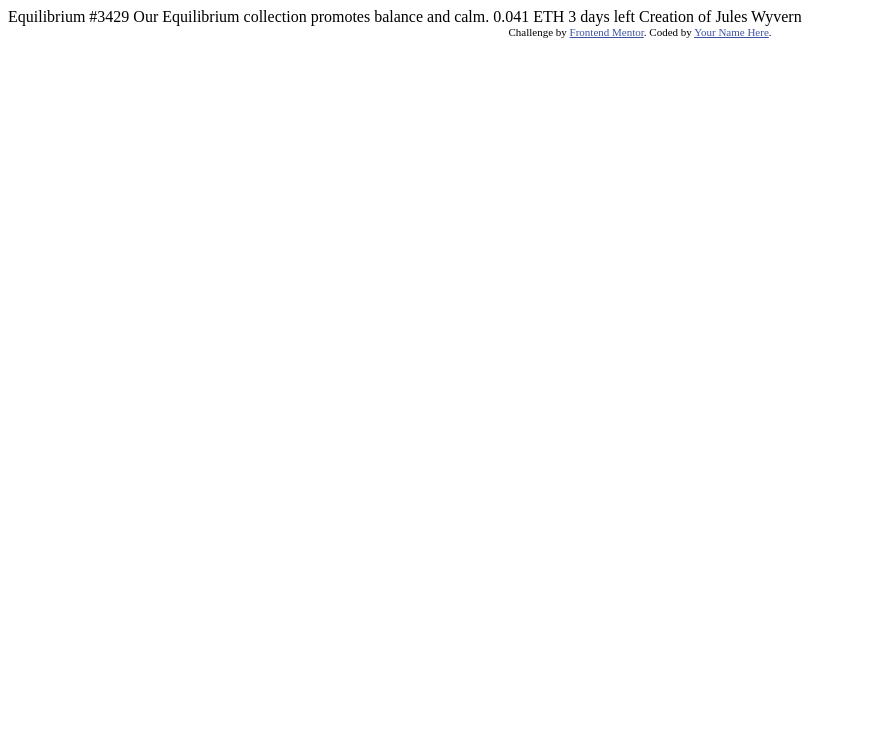
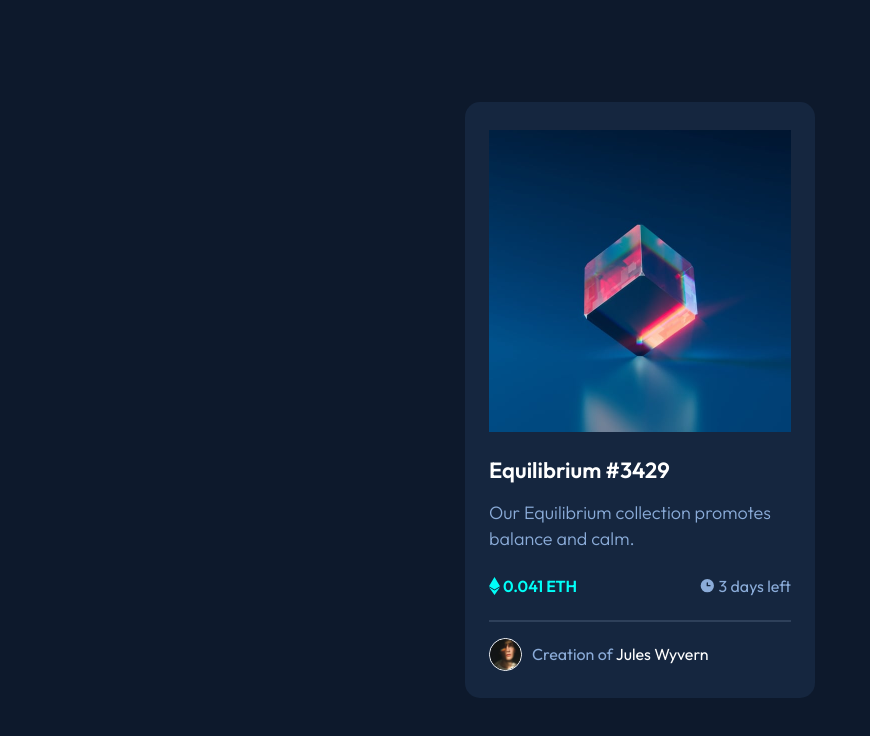
Before and after one commit to irakli9909/nft-preview-card-component, a plain HTML site: page index.html in a window 1280 px wide. Shown: the whole page, without its empty margins (0-870 px from the left). Drawn offline with Linux system fonts and the light colour scheme.

Commit message:
created HTML elements and styled this.

```diff
--- a/index.html
+++ b/index.html
@@ -1,33 +1,55 @@
 <!DOCTYPE html>
 <html lang="en">
   <head>
-  <meta charset="UTF-8">
-  <meta name="viewport" content="width=device-width, initial-scale=1.0"> <!-- displays site properly based on user's device -->
+    <meta charset="UTF-8" />
+    <meta name="viewport" content="width=device-width, initial-scale=1.0" />
+    <!-- displays site properly based on user's device -->
 
-  <link rel="icon" type="image/png" sizes="32x32" href="./images/favicon-32x32.png">
+    <link
+      rel="icon"
+      type="image/png"
+      sizes="32x32"
+      href="./images/favicon-32x32.png"
+    />
 
     <title>Frontend Mentor | NFT preview card component</title>
 
     <!-- Feel free to remove these styles or customise in your own stylesheet 👍 -->
     <style>
-    .attribution { font-size: 11px; text-align: center; }
-    .attribution a { color: hsl(228, 45%, 44%); }
+      .attribution {
+        font-size: 11px;
+        text-align: center;
+      }
+      .attribution a {
+        color: hsl(228, 45%, 44%);
+      }
     </style>
+    <link rel="stylesheet" href="style.css" />
   </head>
   <body>
-
-  Equilibrium #3429
-
-  Our Equilibrium collection promotes balance and calm.
-
-  0.041 ETH
-  3 days left
-
-  Creation of Jules Wyvern
-
-  <div class="attribution">
-    Challenge by <a href="https://www.frontendmentor.io?ref=challenge" target="_blank">Frontend Mentor</a>.
-    Coded by <a href="#">Your Name Here</a>.
+    <main class="card">
+      <img
+        class="main-image"
+        src="./images/image-equilibrium.jpg "
+        alt="equilibrium"
+      />
+      <h1>Equilibrium #3429</h1>
+      <p>Our Equilibrium collection promotes balance and calm.</p>
+      <div class="content-card">
+        <div class="content-left">
+          <img src="./images/icon-ethereum.svg" alt="ethereum" />
+          <span>0.041 ETH</span>
         </div>
+        <div class="content-right">
+          <img src="./images/icon-clock.svg" alt="clock" />
+          <span>3 days left</span>
+        </div>
+      </div>
+      <div class="content-rec"></div>
+      <div class="content-buttom">
+        <img src="./images/image-avatar.png" alt="avatar" />
+        <span>Creation of <a>Jules Wyvern</a> </span>
+      </div>
+    </main>
   </body>
 </html>
--- /dev/null
+++ b/style.css
@@ -0,0 +1,153 @@
+@import url("https://fonts.googleapis.com/css2?family=Outfit:wght@300;400;600&display=swap");
+
+:root {
+  --white: hsl(0, 0%, 100%);
+  --soft-blue: hsl(215, 51%, 70%);
+  --cyan: hsl(178, 100%, 50%);
+
+  --very-dark-blue-mainBG: hsl(217, 54%, 11%);
+  --very-dark-blue-cardBG: hsl(216, 50%, 16%);
+  --very-dark-blue-line: hsl(215, 32%, 27%);
+}
+
+* {
+  margin: 0;
+  padding: 0;
+  box-sizing: border-box;
+}
+
+body {
+  display: flex;
+  width: 100%;
+  height: 100vh;
+  background: #0d192c;
+  justify-content: center;
+  flex-direction: column;
+  align-items: center;
+}
+
+.card {
+  display: flex;
+  justify-content: center;
+  flex-direction: column;
+  background-color: #15263f;
+  height: 596px;
+  width: 350px;
+  border-radius: 15px;
+  padding: 24px;
+}
+
+.main-image:
+
+.main-image {
+  height: 302px;
+  width: 302px;
+  border-radius: 8px;
+}
+h1 {
+  height: 28px;
+  width: 302px;
+  left: 24px;
+  top: 350px;
+  color: #ffffff;
+  font-family: "Outfit";
+  font-style: normal;
+  font-weight: 600;
+  font-size: 22px;
+  line-height: 28px;
+  margin-top: 24px;
+}
+p {
+  font-family: "Outfit";
+  font-style: normal;
+  font-weight: 300;
+  font-size: 18px;
+  line-height: 26px;
+  color: #8bacd9;
+  margin-top: 16px;
+}
+
+.content-card {
+  display: flex;
+  justify-content: space-between;
+  margin-top: 24px;
+}
+
+.content-left span,
+.content-right span {
+  margin-left: 3px;
+}
+
+.content-buttom span {
+  color: #8bacd9;
+  margin-left: 10px;
+  font-family: 'Outfit';
+font-style: normal;
+font-weight: 400;
+font-size: 16px;
+line-height: 20px;
+}
+
+
+.content-buttom a:hover {
+  text-decoration: underline;
+}
+
+.content-buttom a {
+  color: #ffffff;
+  cursor: pointer;
+  font-family: 'Outfit';
+font-style: normal;
+font-weight: 400;
+font-size: 16px;
+line-height: 20px;
+
+}
+
+.content-left {
+  /* Caption */
+  font-family: "Outfit";
+  font-style: normal;
+  font-weight: 600;
+  font-size: 16px;
+  line-height: 20px;
+  display: flex;
+  justify-content: center;
+  align-items: center;
+  /* Cyan */
+  color: #00fff8;
+}
+
+.content-right {
+  /* Caption */
+  font-family: "Outfit";
+  display: flex;
+  /* Soft Blue */
+  justify-content: center;
+  align-items: center;
+  color: #8bacd9;
+}
+
+.content-buttom img {
+  height: 33px;
+  width: 33px;
+  left: 24px;
+  top: 531px;
+  border-radius: 50%;
+  border: 1px solid white;
+}
+
+.content-rec {
+  border: 1px solid #2e405a;
+  margin-top: 24px;
+  margin-bottom: 16px;
+}
+.content-buttom {
+  font-size: 16px;
+  font-weight: 400;
+  line-height: 20px;
+  letter-spacing: 0px;
+  text-align: left;
+  display: flex;
+  align-items: center;
+}
```
Lines whose indentation alone changed are shown as unchanged.
